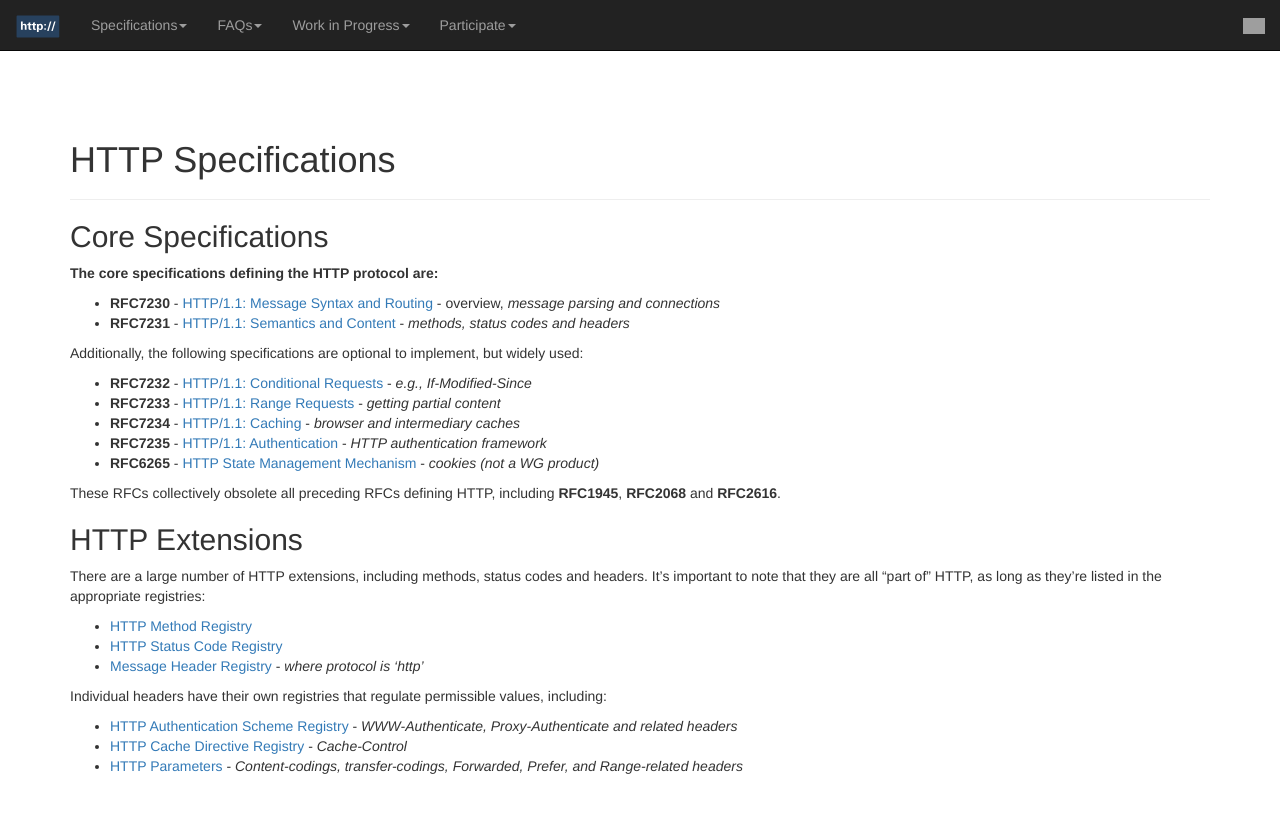
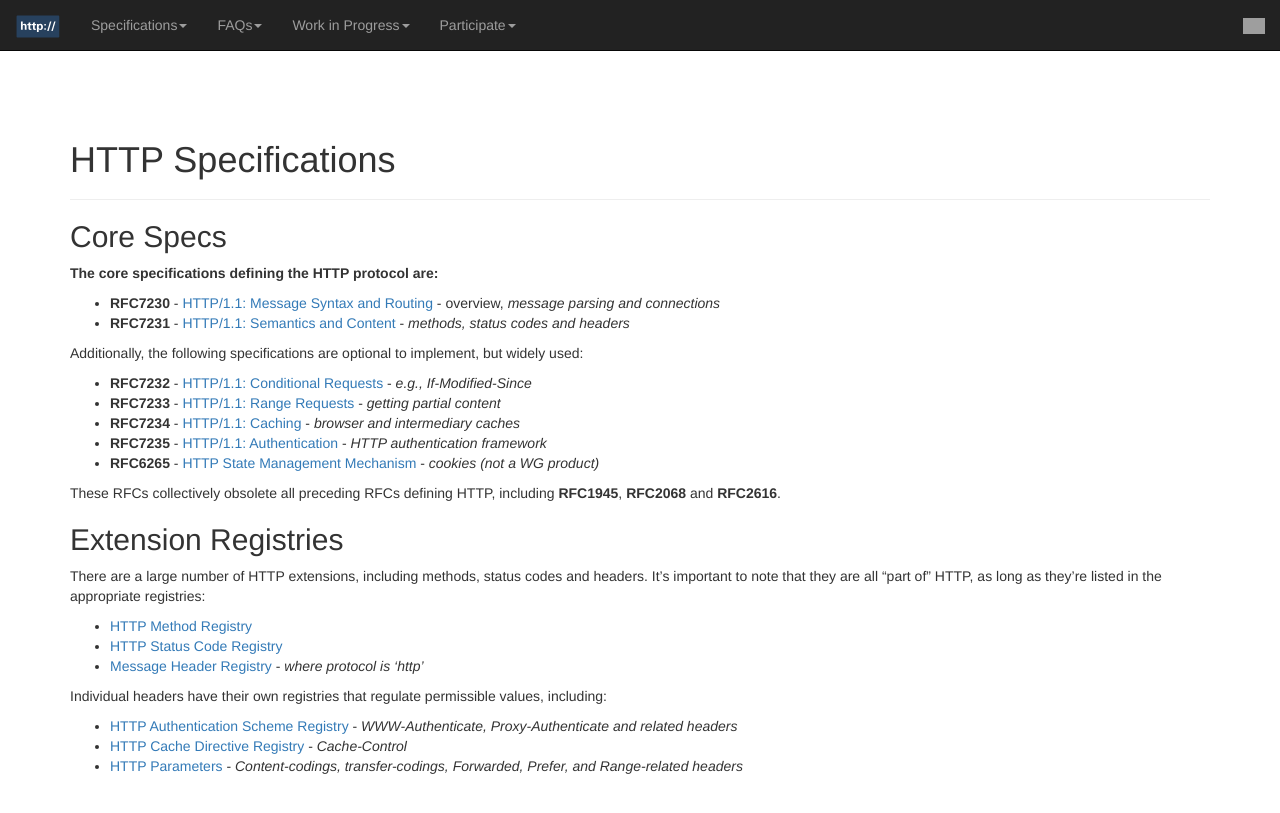
Before and after one commit to httpwg/httpwg.github.io, a Jekyll site: the page built from specs/index.md, in a window 1280 px wide. Shown: the top 813 px of the page. Built offline with Jekyll 4.4.1, drawn with Linux system fonts in a browser that asks for light colours; grey boxes are pictures that could not be loaded.

Commit message:
tweak headings

```diff
--- a/specs/index.md
+++ b/specs/index.md
@@ -3,7 +3,7 @@ layout: page
 title: HTTP Specifications
 ---
 
-## Core Specifications
+## Core Specs
 
 **The core specifications defining the HTTP protocol are:**
 
@@ -21,7 +21,7 @@ Additionally, the following specifications are optional to implement, but widely
 These RFCs collectively obsolete all preceding RFCs defining HTTP, including **RFC1945**, **RFC2068** and **RFC2616**.
 
 
-## HTTP Extensions
+## Extension Registries
 
 There are a large number of HTTP extensions, including methods, status codes and headers. It's important to note that they are all "part of" HTTP, as long as they're listed in the appropriate registries:
 
```
